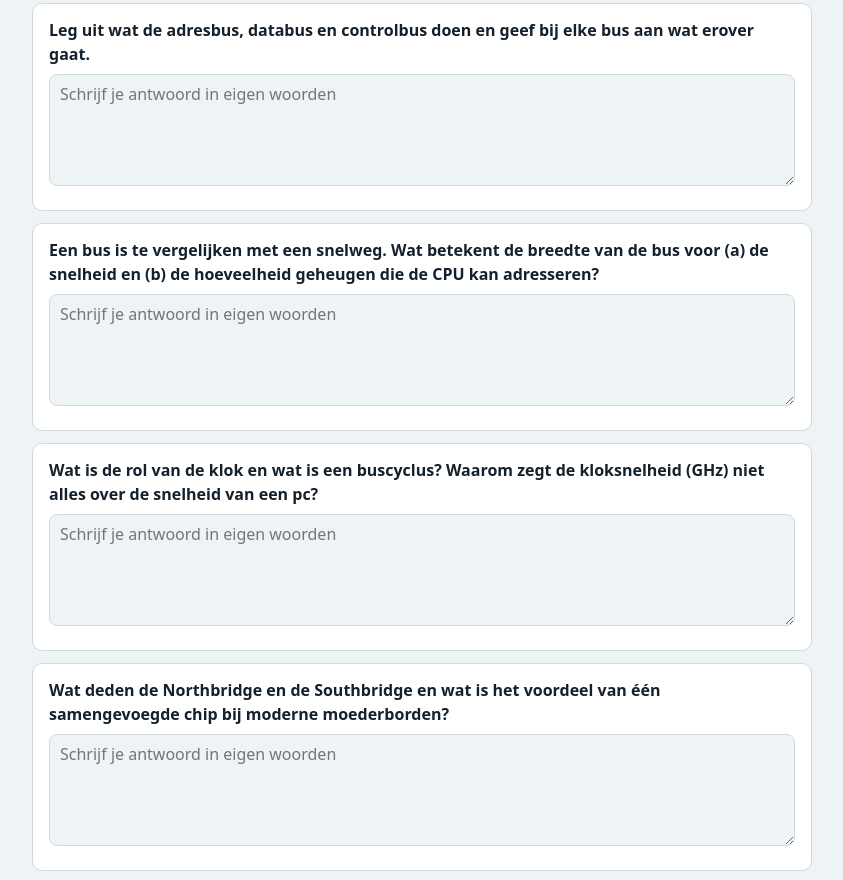
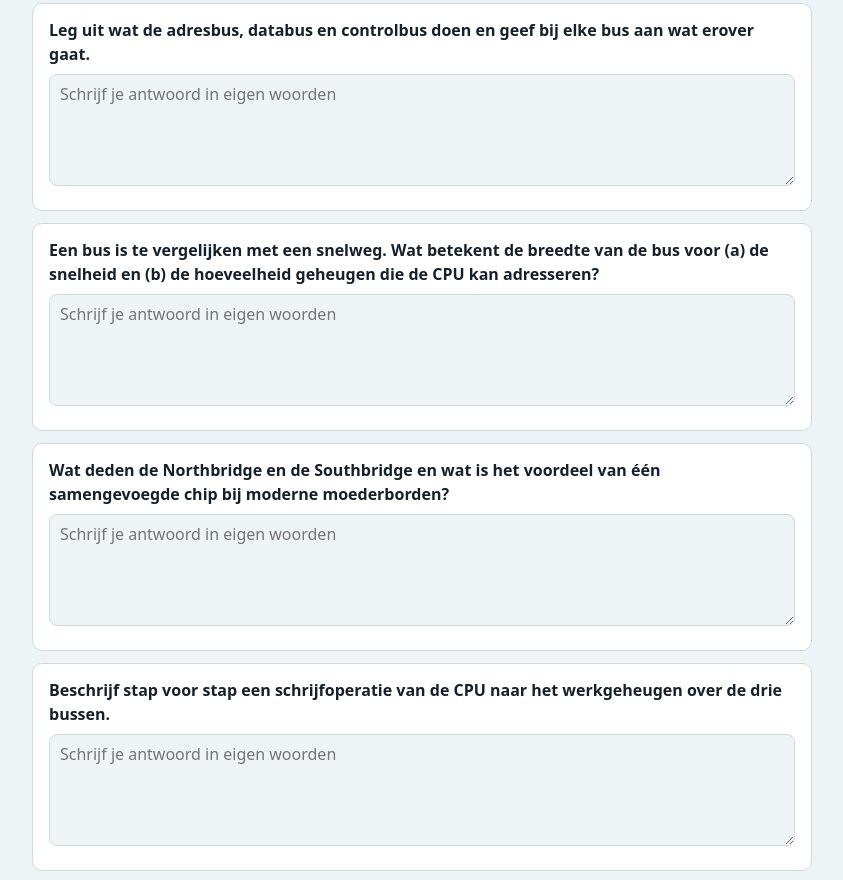
Before and after one commit to sennalindner/opdrachten, a plain HTML site: page index.html in a window 1280 px wide. Shown: the part 1659-2539 px from the top of the page, without its empty margins (218-1061 px from the left). Drawn offline with Linux system fonts and the light colour scheme.

Commit message:
Update index.html

```diff
--- a/index.html
+++ b/index.html
@@ -86,7 +86,6 @@ const Q=[
 [0,'v','Beschrijf het basisschema van een computer met CPU, werkgeheugen, opslag, invoer- en uitvoerapparaten en de bus. Welke rol speelt de bus?',['CPU, werkgeheugen, opslag (SSD of harde schijf) en in- en uitvoerapparaten (toetsenbord, monitor) zijn allemaal aangesloten op de bus: een stelsel van lijnen waarlangs data van de ene component naar de andere gaat. De chipset op het moederbord regelt het dataverkeer.'],4,''],
 [0,'v','Leg uit wat de adresbus, databus en controlbus doen en geef bij elke bus aan wat erover gaat.',['Adresbus: het adres van de geheugenplaats (van CPU naar geheugen). Databus: de gegevens zelf. Controlbus: stuursignalen zoals lees- en schrijfsignaal, klokpulsen, interrupts, resets en DMA.'],4,''],
 [0,'v','Een bus is te vergelijken met een snelweg. Wat betekent de breedte van de bus voor (a) de snelheid en (b) de hoeveelheid geheugen die de CPU kan adresseren?',['(a) Meer databuslijnen betekent meer bits tegelijk, net als meer rijstroken meer doorstroming geven. (b) Meer adreslijnen geven meer unieke adressen: n lijnen geven 2<sup>n</sup> adressen. Met 8 adreslijnen zijn dat er 256.'],4,''],
-[0,'v','Wat is de rol van de klok en wat is een buscyclus? Waarom zegt de kloksnelheid (GHz) niet alles over de snelheid van een pc?',['De klok geeft pulsen waarmee alle transacties op de bus gelijk lopen. In elke klokperiode kan één transactie plaatsvinden: een buscyclus. Ook de GPU, de snelheid van de schijf en de hoeveelheid en snelheid van het werkgeheugen bepalen hoe snel een pc werkt.'],4,''],
 [1,'v','Leg uit hoe de CPU een instructie verwerkt met de instructiecyclus. Noem de rol van Control Unit, ALU, registers en program counter.',['Fetch: de Control Unit leest de instructie op het adres in de program counter uit het RAM en zet die in het instructieregister, daarna gaat de program counter één omhoog. Decode: de instructie wordt geanalyseerd. Execute: de ALU voert de bewerking uit met data uit de registers en het resultaat gaat terug naar het RAM.'],4,''],
 [1,'v','Wat is de Von Neumann-bottleneck en welke twee oplossingen kent een moderne CPU?',['Elke cyclus moet helemaal klaar zijn voordat de volgende begint, zoals één team dat een hele auto bouwt voordat de volgende start. Oplossingen: pipelining (de volgende instructie alvast ophalen) en meerdere cores die parallel werken.'],4,''],
 [1,'v','Een quad-core CPU is niet twee keer zo snel als een dual-core CPU. Geef twee redenen.',['(1) Alle cores delen één verbinding met het werkgeheugen. (2) Programma’s moeten geschikt zijn voor multi-core: bij tekstverwerken of surfen wordt de CPU nauwelijks belast. Ook een trage schijf, te weinig RAM of een trage netwerkverbinding remmen het systeem af.'],4,''],
```
